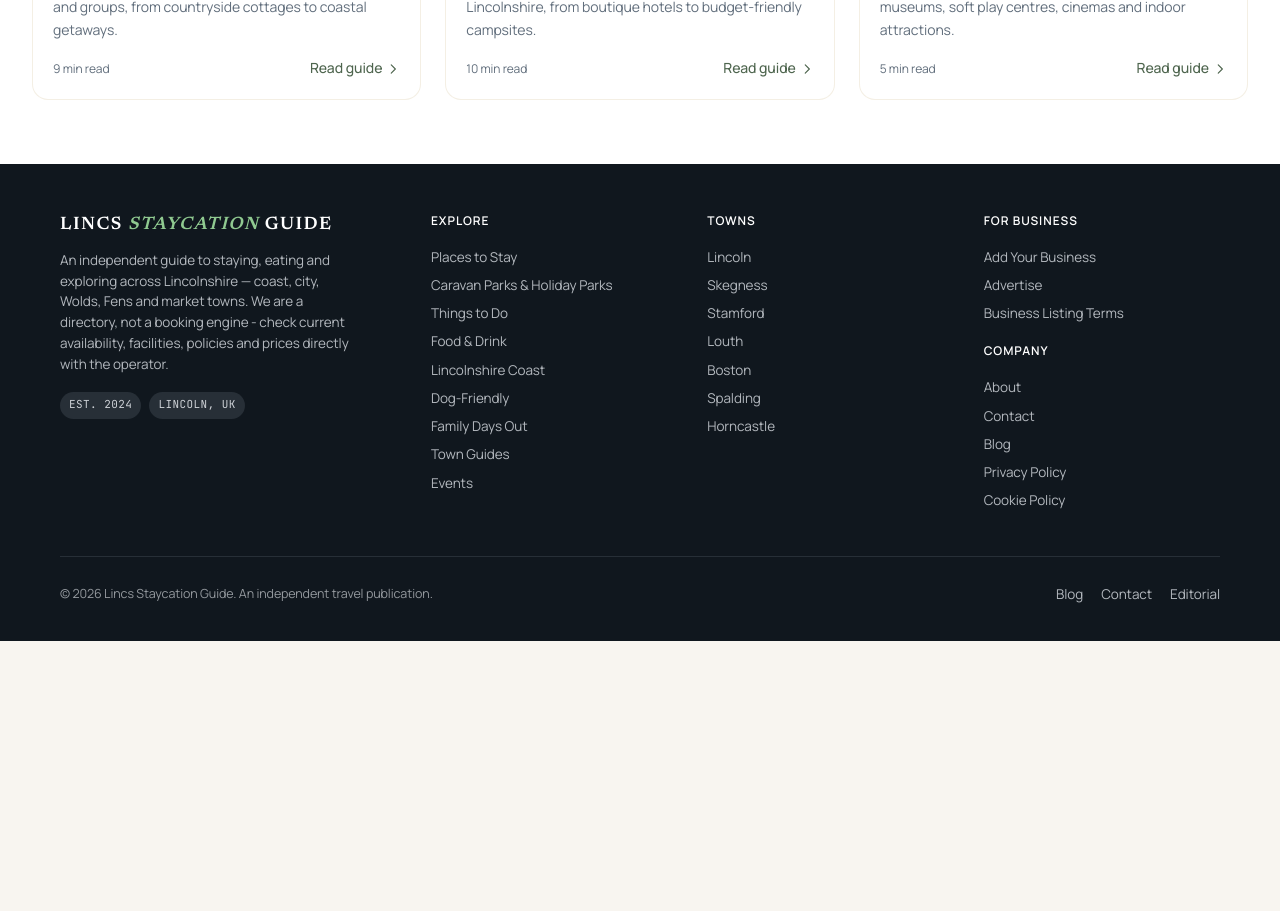
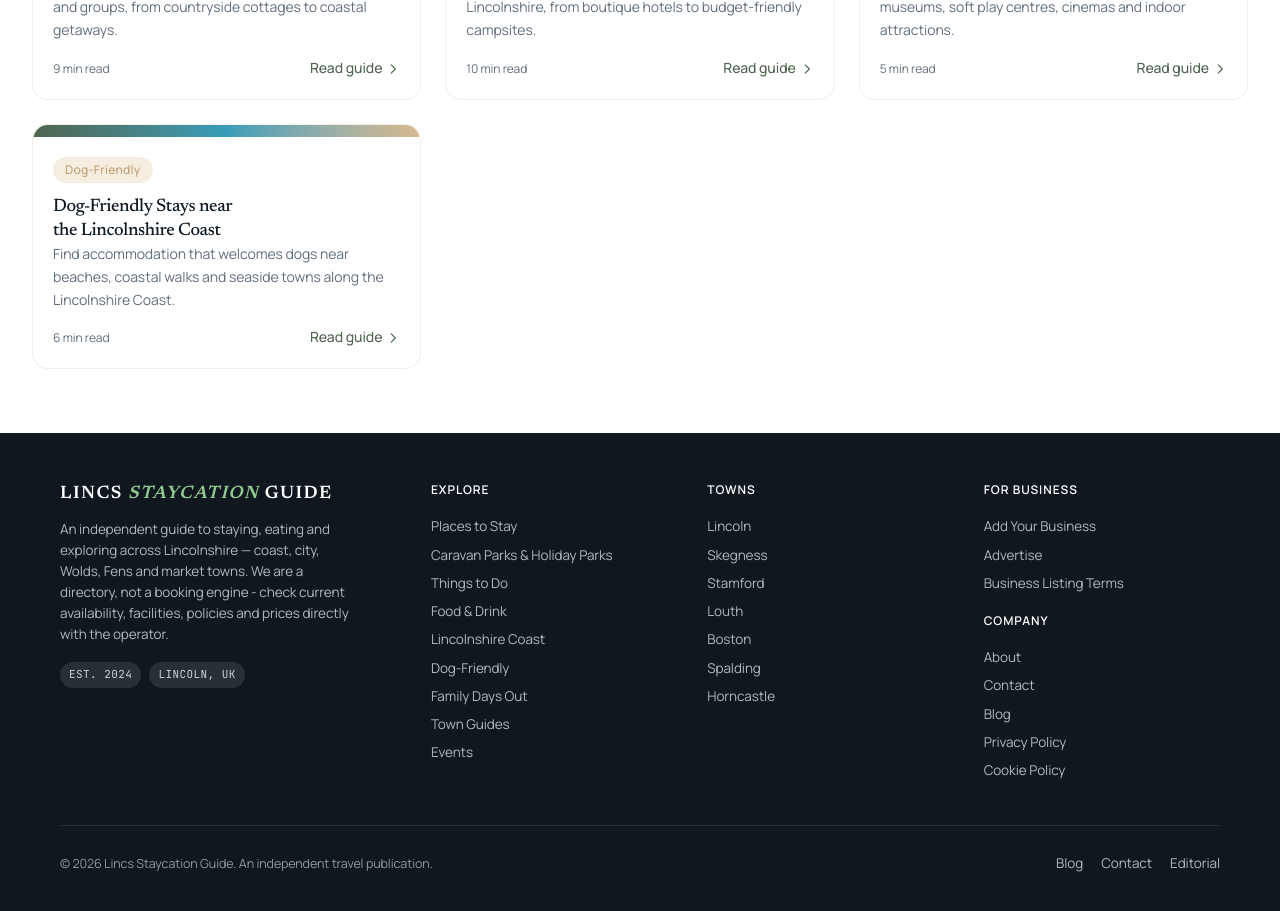
Before and after one commit to alfagnesis301/lincs-staycation-guide, a Next.js app: page /blog in a window 1280 px wide. Shown: the part 880-1791 px from the top of the page. Before the commit the page ends 1521 px from the top, so only its background shows below. Built offline with nearby package versions, Linux system fonts and the light colour scheme; no server answers.

Commit message:
Fix blog guide routes and home guide cards

```diff
--- a/src/app/page.tsx
+++ b/src/app/page.tsx
@@ -17,11 +17,11 @@ export const metadata = {
 // are illustrative; replace with live CMS aggregation when the dataset wires in.
 // Popular town guides: small editorial set, not the full location browser.
 const POPULAR_GUIDES = [
-  { href: '/town-guides/lincoln',   tag: 'City',        tone: 'sage' as const,  title: 'Lincoln',     sub: 'Cathedral city, historic streets and independent food.',     media: ''      },
-  { href: '/town-guides/skegness',  tag: 'Coast',       tone: 'coast' as const, title: 'Skegness',    sub: 'Seaside resort with sandy beaches and family attractions.',  media: 'coast' as const },
-  { href: '/town-guides/stamford',  tag: 'Market town', tone: 'warm' as const,  title: 'Stamford',    sub: 'Georgian stone streets, boutique stays and quiet courtyards.', media: 'warm' as const },
-  { href: '/town-guides/louth',     tag: 'Wolds',       tone: 'sage' as const,  title: 'Louth',       sub: 'Gateway market town for the Lincolnshire Wolds AONB.',       media: 'wolds' as const },
-  { href: '/town-guides/boston',    tag: 'Fens',        tone: 'fen' as const,   title: 'Boston',      sub: "Historic port town with St Botolph's Stump.",                 media: 'fen' as const  },
+  { href: '/town-guides/lincoln',   tag: 'City',        tone: 'sage' as const,  title: 'Lincoln',     sub: 'Cathedral city, historic streets and independent food.',     media: '' as const,      imageSrc: '/images/lincolnshire/lincoln.jpg' },
+  { href: '/town-guides/skegness',  tag: 'Coast',       tone: 'coast' as const, title: 'Skegness',    sub: 'Seaside resort with sandy beaches and family attractions.',  media: 'coast' as const, imageSrc: '/images/lincolnshire/skegness.jpg' },
+  { href: '/town-guides/stamford',  tag: 'Market town', tone: 'warm' as const,  title: 'Stamford',    sub: 'Georgian stone streets, boutique stays and quiet courtyards.', media: 'warm' as const,  imageSrc: '/images/lincolnshire/stamford.jpg' },
+  { href: '/town-guides/louth',     tag: 'Wolds',       tone: 'sage' as const,  title: 'Louth',       sub: 'Gateway market town for the Lincolnshire Wolds AONB.',       media: 'wolds' as const, imageSrc: '/images/lincolnshire/louth.jpg' },
+  { href: '/town-guides/boston',    tag: 'Fens',        tone: 'fen' as const,   title: 'Boston',      sub: "Historic port town with St Botolph's Stump.",                 media: 'fen' as const,   imageSrc: '/images/lincolnshire/boston.jpg' },
 ];
 
 const EXPLORE_AREAS = [
@@ -125,7 +125,9 @@ export default function HomePage() {
               tone={g.tone}
               title={g.title}
               sub={g.sub}
-              media={g.media as '' | 'coast' | 'warm' | 'fen' | 'wolds'}
+              media={g.media}
+              imageSrc={g.imageSrc}
+              imageAlt={`${g.title}, Lincolnshire`}
             />
           ))}
         </div>
--- a/src/components/dsn/cards.tsx
+++ b/src/components/dsn/cards.tsx
@@ -1,4 +1,5 @@
 import Link from 'next/link';
+import Image from 'next/image';
 import type { ReactNode } from 'react';
 import { Bed, Bookmark, Check, Pin, Star, Arrow } from '@/components/dsn/Icons';
 import { RegionPill } from '@/components/dsn/primitives';
@@ -104,6 +105,8 @@ export function GuideCard({
   rating,
   priceFromGBP,
   media = '',
+  imageSrc,
+  imageAlt,
 }: {
   href: string;
   tag: string;
@@ -114,10 +117,22 @@ export function GuideCard({
   rating?: number;
   priceFromGBP?: number;
   media?: Media;
+  imageSrc?: string;
+  imageAlt?: string;
 }) {
   return (
-    <Link className="dsn-card compact" href={href} aria-label={`${title} guide`}>
+    <Link className="dsn-card compact group" href={href} aria-label={`${title} guide`}>
       <div className={`dsn-card-media ${media}`}>
+        {imageSrc ? (
+          <Image
+            src={imageSrc}
+            alt={imageAlt ?? title}
+            fill
+            className="object-cover transition-transform duration-500 group-hover:scale-105"
+            sizes="(max-width: 640px) 100vw, (max-width: 1024px) 50vw, 20vw"
+          />
+        ) : null}
+        {imageSrc ? <span className="absolute inset-0 bg-black/10" aria-hidden="true" /> : null}
         <span className="dsn-card-media-tag">
           <span className="dot" />
           {tag}
--- a/src/data/guides.ts
+++ b/src/data/guides.ts
@@ -175,6 +175,25 @@ export const guides: Guide[] = [
           'Caravan and holiday parks are kept separate from hotels, inns, B&Bs and cottages so visitors can compare like with like.',
         ],
       },
+      {
+        heading: 'Match the stay type to the trip',
+        body: [
+          'Hotels and inns work best for short breaks where location, breakfast, parking and evening food matter more than self-catering space. Apartments and cottages can be better for families, longer stays and visitors who want their own kitchen.',
+          'Caravan parks and holiday parks are strongest around the coast and selected countryside bases. Check whether you are booking a static caravan, lodge, touring pitch, glamping unit or camping pitch because facilities and policies vary by park.',
+        ],
+        links: [
+          { label: 'Places to Stay in Lincoln', href: '/places-to-stay/lincoln' },
+          { label: 'Places to Stay in Skegness', href: '/places-to-stay/skegness' },
+          { label: 'Caravan parks near Skegness', href: '/caravan-parks/best-caravan-parks-near-skegness' },
+        ],
+      },
+      {
+        heading: 'Checks before booking',
+        body: [
+          'Use official operator websites or booking platforms to confirm current availability, facilities, access, cancellation terms, pet policies, parking arrangements and prices before committing.',
+          'For accessible stays, contact the operator directly rather than relying on old directory copy. Ask about step-free access, bathroom setup, parking distance, lift availability and any seasonal changes.',
+        ],
+      },
     ],
   },
   {
@@ -216,6 +235,41 @@ export const guides: Guide[] = [
     category: 'Dog-Friendly',
     description: 'Find accommodation that welcomes dogs near beaches, coastal walks and seaside towns along the Lincolnshire Coast.',
     readingTime: '6 min read',
+    published: true,
+    intro:
+      'Dog-friendly coastal stays in Lincolnshire need a little planning because beach rules, park policies and accommodation charges can change by season. Use this guide to choose the right coastal base, then confirm pet rules, fees, facilities and nearby walking options directly with the operator before booking.',
+    sections: [
+      {
+        heading: 'Best coastal bases with dogs',
+        body: [
+          'Skegness, Ingoldmells and Chapel St Leonards work well if you want classic seaside facilities, holiday parks and easy access to family attractions, but you should check seasonal beach dog restrictions before travelling.',
+          'Mablethorpe and Sutton-on-Sea are better for slower coastal breaks, promenade walks and quieter stays. For nature-led days, Gibraltar Point can be useful, but always check reserve guidance and dog-control rules before visiting.',
+        ],
+        links: [
+          { label: 'Dog-Friendly Lincolnshire', href: '/dog-friendly' },
+          { label: 'Lincolnshire Coast guide', href: '/lincolnshire-coast' },
+          { label: 'Skegness town guide', href: '/town-guides/skegness' },
+        ],
+      },
+      {
+        heading: 'Accommodation checks',
+        body: [
+          'Ask whether dogs are allowed in all rooms or only selected units, how many dogs are permitted, whether fees apply, and whether there are breed, size or seasonal restrictions.',
+          'For holiday parks, confirm whether dogs are allowed in the specific caravan, lodge, touring pitch or glamping unit you are booking. Site-wide dog-friendly marketing does not always mean every unit accepts pets.',
+        ],
+        links: [
+          { label: 'Caravan parks near Skegness', href: '/caravan-parks/best-caravan-parks-near-skegness' },
+          { label: 'Caravan parks near Mablethorpe', href: '/caravan-parks/best-caravan-parks-near-mablethorpe' },
+        ],
+      },
+      {
+        heading: 'Plan the dog-friendly day',
+        body: [
+          'Build the trip around confirmed walks, dog-friendly food stops and accommodation rules rather than assuming every beach, cafe or attraction will allow dogs.',
+          'Bring a backup plan for hot weather, wet weather and busy school-holiday days. Coastal towns can be crowded in peak season, so quieter promenades, countryside edges and Wolds walks may be more comfortable for some dogs.',
+        ],
+      },
+    ],
   },
   {
     id: 'best-caravan-parks-skegness',
```
Also changed, not shown: 2 other files (tests, documents, lock files or other folders).
